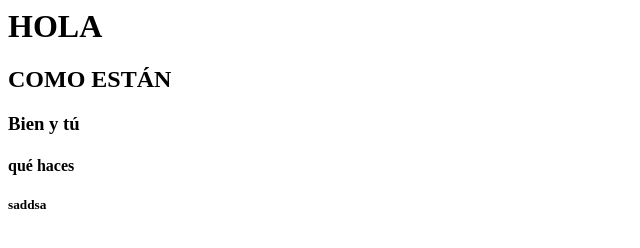
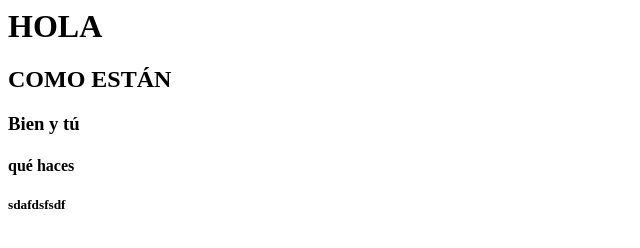
Before and after one commit to Joaron4/demo, a plain HTML site: page index.html in a window 1280 px wide. Shown: the full height of the page, 0-640 px from the left. Drawn offline with Linux system fonts and the light colour scheme.

Commit message:
update de index

```diff
--- a/index.html
+++ b/index.html
@@ -2,4 +2,4 @@
 <h2>COMO ESTÁN</h2>
 <h3>Bien y tú</h3>
 <h4>qué haces</h4>
-<h5>saddsa</h5>
+<h5>sdafdsfsdf</h5>
```
